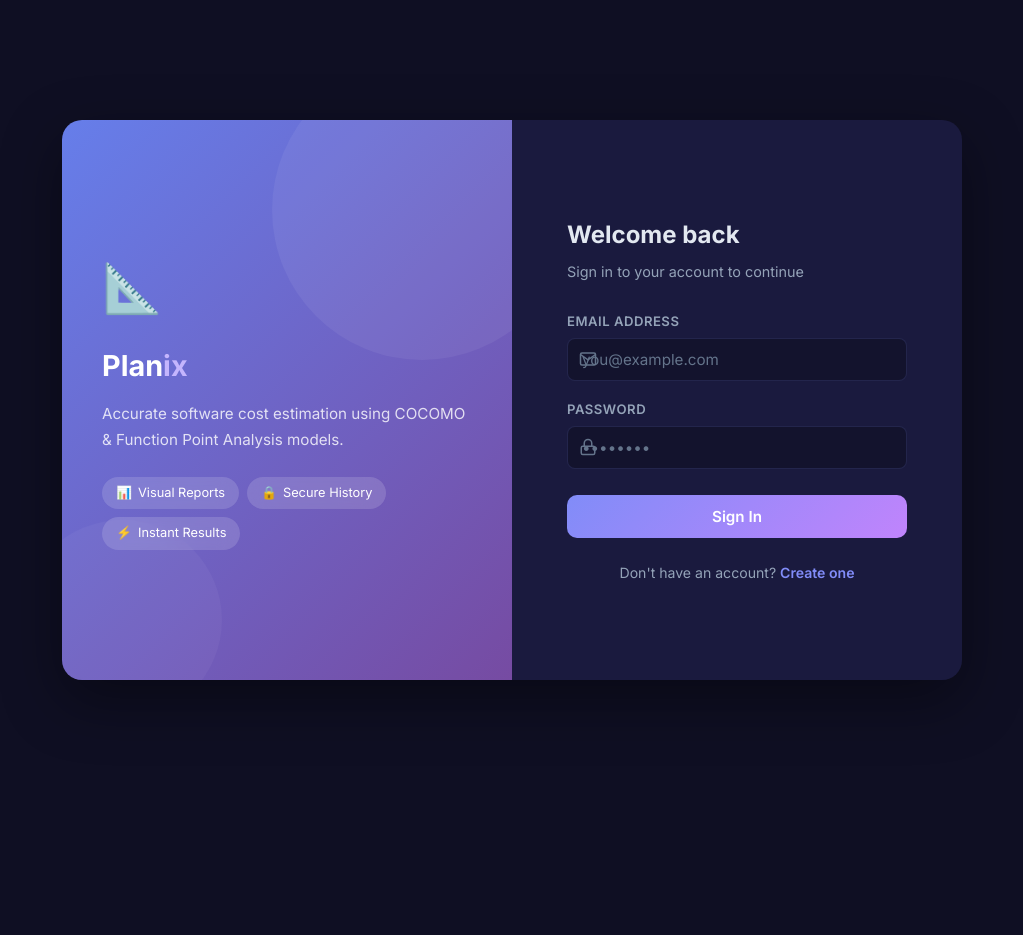
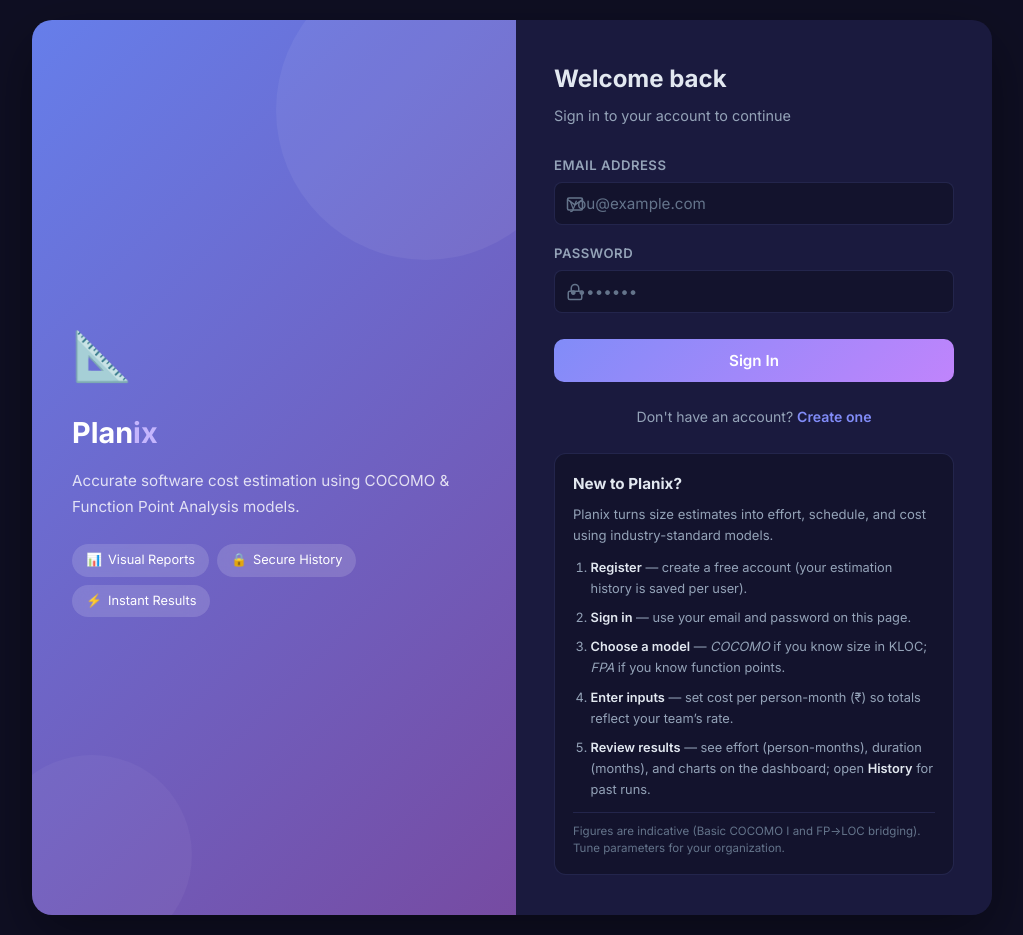
Before and after one commit to juilakal/software_cost_estimation, a FastAPI app: page /login in a window 1280 px wide. Shown: the whole page, without its empty margins (128-1151 px from the left). Before the commit the page ends 680 px from the top, so only its background shows below. Run offline with FastAPI, Linux system fonts and the light colour scheme.

Commit message:
final changes

```diff
--- a/software_cost_estimation/main.py
+++ b/software_cost_estimation/main.py
@@ -2,7 +2,8 @@ from fastapi import FastAPI, Depends, HTTPException, status
 from fastapi.staticfiles import StaticFiles
 from fastapi.responses import HTMLResponse, FileResponse
 from fastapi.middleware.cors import CORSMiddleware
-from pydantic import BaseModel
+from pydantic import BaseModel, Field
+from typing import Literal
 from backend.estimator import estimate_using_cocomo, estimate_using_fpa
 from backend.auth import (
     hash_password, verify_password, create_access_token, get_current_user
@@ -44,14 +45,16 @@ class LoginRequest(BaseModel):
     password: str
 
 class CocomoRequest(BaseModel):
-    kloc: float
-    project_type: str       # "organic" | "semi" | "embedded"
-    cost_per_pm: float
+    kloc: float = Field(gt=0, description="Size in thousands of lines of code")
+    project_type: Literal["organic", "semi", "embedded"]
+    cost_per_pm: float = Field(gt=0, description="Cost per person-month (same currency as UI)")
+
 
 class FpaRequest(BaseModel):
-    fp: float
-    language: str           # "python" | "java" | "c"
-    cost_per_pm: float
+    fp: float = Field(gt=0, description="Unadjusted function points (aggregate)")
+    language: Literal["python", "java", "c"]
+    cost_per_pm: float = Field(gt=0)
+    project_type: Literal["organic", "semi", "embedded"] = "organic"
 
 
 # ── Auth Endpoints ──────────────────────────────────────────────
@@ -110,9 +113,12 @@ def history_page():
 # ── COCOMO Endpoint ─────────────────────────────────────────────
 @app.post("/estimate/cocomo")
 def estimate_cocomo(data: CocomoRequest, user: dict = Depends(get_current_user)):
-    effort, time, cost = estimate_using_cocomo(
-        data.kloc, data.project_type, data.cost_per_pm
-    )
+    try:
+        effort, time, cost = estimate_using_cocomo(
+            data.kloc, data.project_type, data.cost_per_pm
+        )
+    except ValueError as e:
+        raise HTTPException(status_code=400, detail=str(e)) from e
     result = {
         "effort": round(effort, 2),
         "time": round(time, 2),
@@ -134,9 +140,15 @@ def estimate_cocomo(data: CocomoRequest, user: dict = Depends(get_current_user))
 # ── FPA Endpoint ────────────────────────────────────────────────
 @app.post("/estimate/fpa")
 def estimate_fpa(data: FpaRequest, user: dict = Depends(get_current_user)):
-    effort, time, cost = estimate_using_fpa(
-        data.fp, data.language, data.cost_per_pm
-    )
+    try:
+        effort, time, cost = estimate_using_fpa(
+            data.fp,
+            data.language,
+            data.cost_per_pm,
+            project_type=data.project_type,
+        )
+    except ValueError as e:
+        raise HTTPException(status_code=400, detail=str(e)) from e
     result = {
         "effort": round(effort, 2),
         "time": round(time, 2),
@@ -145,8 +157,12 @@ def estimate_fpa(data: FpaRequest, user: dict = Depends(get_current_user)):
     save_estimation(
         user_id=user["user_id"],
         method="FPA",
-        inputs={"fp": data.fp, "language": data.language,
-                "cost_per_pm": data.cost_per_pm},
+        inputs={
+            "fp": data.fp,
+            "language": data.language,
+            "project_type": data.project_type,
+            "cost_per_pm": data.cost_per_pm,
+        },
         effort=result["effort"],
         time_val=result["time"],
         cost=result["cost"],
--- a/software_cost_estimation/static/script.js
+++ b/software_cost_estimation/static/script.js
@@ -70,6 +70,7 @@ async function calculate() {
     if (!fp || parseFloat(fp) <= 0) return showError('Please enter valid Function Points.');
     payload.fp = parseFloat(fp);
     payload.language = document.getElementById('language').value;
+    payload.project_type = document.getElementById('fpa_project_type').value;
     endpoint = '/estimate/fpa';
   }
 
@@ -112,7 +113,9 @@ function displayResults(data) {
 
   // Method label
   document.getElementById('result-method').textContent =
-    currentMethod === 'cocomo' ? 'COCOMO Basic Model' : 'Function Point Analysis';
+    currentMethod === 'cocomo'
+      ? 'COCOMO I (Basic) — effort & schedule from KLOC'
+      : 'FPA → LOC → COCOMO I (Basic) — hybrid estimate';
 
   // Stat values
   document.getElementById('res-effort').textContent = data.effort.toFixed(2);
--- a/software_cost_estimation/static/style.css
+++ b/software_cost_estimation/static/style.css
@@ -55,12 +55,13 @@ body {
 .auth-container {
   display: flex;
   width: 100%;
-  max-width: 900px;
-  min-height: 560px;
+  max-width: 960px;
+  min-height: auto;
   border-radius: var(--radius-lg);
   overflow: hidden;
   box-shadow: var(--shadow-lg);
   animation: fadeInUp 0.6s ease-out;
+  align-items: stretch;
 }
 
 @keyframes fadeInUp {
@@ -70,7 +71,8 @@ body {
 
 /* ── Hero Panel ─────────────────────────────────────────────── */
 .auth-hero {
-  flex: 1;
+  flex: 1 1 0;
+  min-width: 0;
   background: var(--gradient-1);
   padding: 48px 40px;
   display: flex;
@@ -132,15 +134,24 @@ body {
 
 /* ── Form Panel ─────────────────────────────────────────────── */
 .auth-form-panel {
-  flex: 1;
+  flex: 1 1 0;
+  min-width: 0;
   background: var(--bg-secondary);
-  padding: 48px 40px;
+  padding: 40px 36px;
   display: flex;
-  align-items: center;
+  align-items: flex-start;
   justify-content: center;
 }
 
-.auth-form-wrapper { width: 100%; max-width: 340px; }
+.auth-form-inner {
+  width: 100%;
+  max-width: 400px;
+  display: flex;
+  flex-direction: column;
+  gap: 24px;
+}
+
+.auth-form-wrapper { width: 100%; max-width: 400px; }
 .auth-form-wrapper h2 {
   font-size: 1.5rem;
   font-weight: 700;
@@ -193,6 +204,53 @@ body {
 }
 .auth-switch a:hover { color: #a5b4fc; }
 
+/* ── New-user guide (login) ─────────────────────────────────── */
+.auth-guide {
+  width: 100%;
+  padding: 18px 18px 16px;
+  background: var(--bg-input);
+  border: 1px solid var(--border);
+  border-radius: var(--radius);
+  text-align: left;
+}
+.auth-guide-title {
+  font-size: 0.95rem;
+  font-weight: 700;
+  color: var(--text-primary);
+  margin-bottom: 8px;
+}
+.auth-guide-lead {
+  font-size: 0.82rem;
+  color: var(--text-secondary);
+  line-height: 1.55;
+  margin-bottom: 12px;
+}
+.auth-guide-steps {
+  margin: 0 0 12px 1.1rem;
+  padding: 0;
+  font-size: 0.8rem;
+  color: var(--text-secondary);
+  line-height: 1.65;
+}
+.auth-guide-steps li {
+  margin-bottom: 8px;
+}
+.auth-guide-steps li:last-child {
+  margin-bottom: 0;
+}
+.auth-guide-steps strong {
+  color: var(--text-primary);
+  font-weight: 600;
+}
+.auth-guide-note {
+  font-size: 0.72rem;
+  color: var(--text-muted);
+  line-height: 1.5;
+  margin: 0;
+  padding-top: 10px;
+  border-top: 1px solid var(--border);
+}
+
 
 /* ═══════════════════════════════════════════════════════════════
    FORM ELEMENTS (shared auth + dashboard)
--- a/software_cost_estimation/templates/login.html
+++ b/software_cost_estimation/templates/login.html
@@ -31,7 +31,8 @@
 
     <!-- Login form -->
     <div class="auth-form-panel">
-      <div class="auth-form-wrapper">
+      <div class="auth-form-inner">
+        <div class="auth-form-wrapper">
         <h2>Welcome back</h2>
         <p class="auth-subtitle">Sign in to your account to continue</p>
 
@@ -69,6 +70,20 @@
         <p class="auth-switch">
           Don't have an account? <a href="/register">Create one</a>
         </p>
+        </div>
+
+        <aside class="auth-guide" aria-label="Getting started">
+          <h3 class="auth-guide-title">New to Planix?</h3>
+          <p class="auth-guide-lead">Planix turns size estimates into effort, schedule, and cost using industry-standard models.</p>
+          <ol class="auth-guide-steps">
+            <li><strong>Register</strong> — create a free account (your estimation history is saved per user).</li>
+            <li><strong>Sign in</strong> — use your email and password on this page.</li>
+            <li><strong>Choose a model</strong> — <em>COCOMO</em> if you know size in KLOC; <em>FPA</em> if you know function points.</li>
+            <li><strong>Enter inputs</strong> — set cost per person-month (₹) so totals reflect your team’s rate.</li>
+            <li><strong>Review results</strong> — see effort (person-months), duration (months), and charts on the dashboard; open <strong>History</strong> for past runs.</li>
+          </ol>
+          <p class="auth-guide-note">Figures are indicative (Basic COCOMO I and FP→LOC bridging). Tune parameters for your organization.</p>
+        </aside>
       </div>
     </div>
   </div>
--- a/software_cost_estimation/templates/register.html
+++ b/software_cost_estimation/templates/register.html
@@ -31,6 +31,7 @@
 
         <!-- Register form -->
         <div class="auth-form-panel">
+            <div class="auth-form-inner">
             <div class="auth-form-wrapper">
                 <h2>Create account</h2>
                 <p class="auth-subtitle">Get started with free cost estimations</p>
@@ -95,6 +96,7 @@
                 <p class="auth-switch">
                     Already have an account? <a href="/login">Sign in</a>
                 </p>
+            </div>
             </div>
         </div>
     </div>
```
Also changed, not shown: other parts of software_cost_estimation/static/style.css (+50 -4 lines), software_cost_estimation/backend/cocomo.py (+17 -1 lines), software_cost_estimation/backend/estimator.py (+19 -3 lines), software_cost_estimation/backend/fpa.py (+11 -1 lines), software_cost_estimation/templates/index.html (+25 -0 lines).
